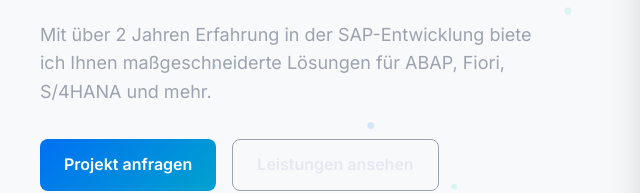
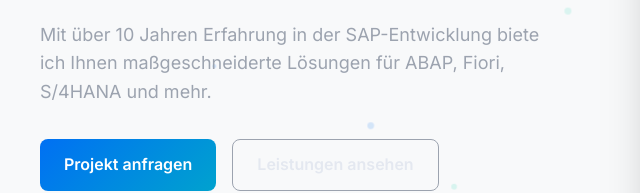
Before and after one commit to vziegler2/booking, a website: page index.html in a window 1280 px wide. Shown: the part 352-545 px from the top of the page, 0-640 px from the left. Drawn offline with nearby package versions, Linux system fonts and the light colour scheme; no server answers.

Commit message:
20251209

```diff
--- a/index.html
+++ b/index.html
@@ -181,7 +181,7 @@
                     <p class="subtitle">SAP-Entwickler &amp; Berater</p>
                     <h1>Ihr Partner für <span class="highlight">SAP-Lösungen</span></h1>
                     <p class="description">
-                        Mit über 2 Jahren Erfahrung in der SAP-Entwicklung biete ich Ihnen
+                        Mit über 10 Jahren Erfahrung in der SAP-Entwicklung biete ich Ihnen
                         maßgeschneiderte Lösungen für ABAP, Fiori, S/4HANA und mehr.
                     </p>
                     <div class="hero-buttons">
```
